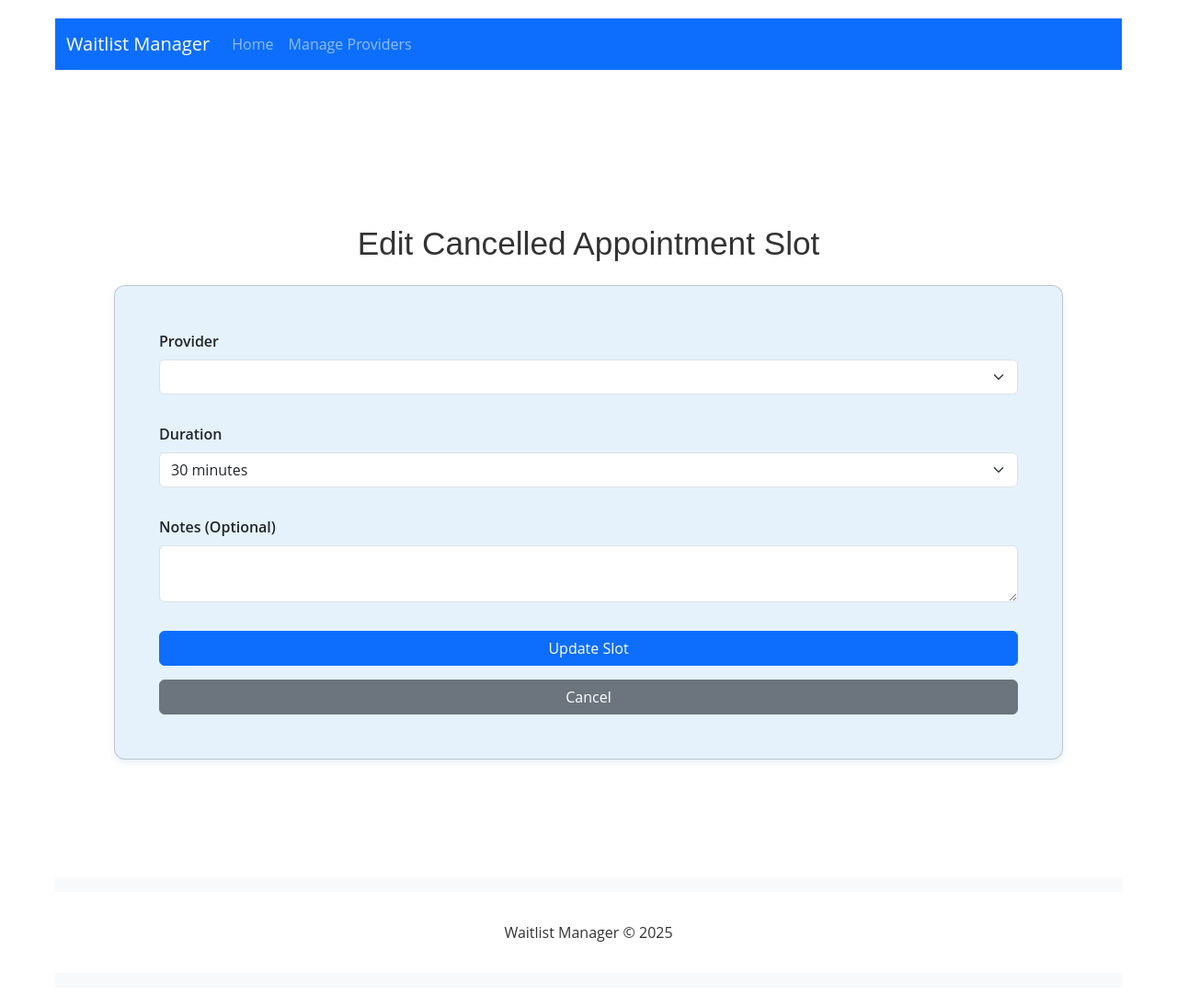
After one commit to s-pecksen/w.ai.tlist, a Flask app: template templates/edit_cancelled_slot.html in a window 1280 px wide. The commit adds this page. Shown: the whole page at 92% size. Run offline with Flask 3, Linux system fonts and the light colour scheme; the template is opened without the code that fills it, so the values that code supplies are empty.

Commit message:
Added Edit/Remove functionality to cancelled slot

```diff
--- a/app.py
+++ b/app.py
@@ -812,6 +812,91 @@ def find_eligible_patients(cancelled_appointment):
     eligible_patients.sort(key=sort_key)
     return eligible_patients
 
+@app.route('/remove_cancelled_slot/<appointment_id>', methods=['POST'])
+def remove_cancelled_slot(appointment_id):
+    """Removes a specific cancelled appointment slot."""
+    global cancelled_appointments # Declare we intend to modify the global list
+
+    initial_length = len(cancelled_appointments)
+    # Filter out the appointment with the matching ID
+    cancelled_appointments = [appt for appt in cancelled_appointments if appt.get('id') != appointment_id]
+
+    if len(cancelled_appointments) < initial_length:
+        flash('Cancelled appointment slot removed successfully.', 'success')
+        logging.debug(f"Removed cancelled slot ID: {appointment_id}")
+    else:
+        flash('Cancelled appointment slot not found.', 'warning')
+        logging.warning(f"Attempted to remove non-existent cancelled slot ID: {appointment_id}")
+
+    return redirect(url_for('list_cancelled_appointments'))
+
+@app.route('/edit_cancelled_slot/<appointment_id>', methods=['GET'])
+def edit_cancelled_slot(appointment_id):
+    """Shows the form to edit a cancelled appointment slot."""
+    appointment_to_edit = None
+    for appt in cancelled_appointments:
+        if appt.get('id') == appointment_id:
+            appointment_to_edit = appt
+            break
+
+    if not appointment_to_edit:
+        flash('Cancelled appointment slot not found.', 'danger')
+        return redirect(url_for('list_cancelled_appointments'))
+
+    # Prevent editing if already matched
+    if appointment_to_edit.get('matched_patient'):
+        flash('Cannot edit a slot that is already matched.', 'warning')
+        return redirect(url_for('list_cancelled_appointments'))
+
+    providers = provider_manager.get_provider_list()
+    return render_template('edit_cancelled_slot.html',
+                           appointment=appointment_to_edit,
+                           providers=providers)
+
+@app.route('/update_cancelled_slot/<appointment_id>', methods=['POST'])
+def update_cancelled_slot(appointment_id):
+    """Updates the details of a cancelled appointment slot."""
+    global cancelled_appointments
+
+    appointment_to_update = None
+    for i, appt in enumerate(cancelled_appointments):
+        if appt.get('id') == appointment_id:
+            # Prevent editing if already matched (double check)
+            if appt.get('matched_patient'):
+                 flash('Cannot edit a slot that is already matched.', 'warning')
+                 return redirect(url_for('list_cancelled_appointments'))
+            appointment_to_update = appt
+            appointment_index = i
+            break
+
+    if not appointment_to_update:
+        flash('Cancelled appointment slot not found.', 'danger')
+        return redirect(url_for('list_cancelled_appointments'))
+
+    # Get updated data from form
+    provider = request.form.get('provider')
+    duration = request.form.get('duration')
+    notes = request.form.get('notes', '')
+
+    # Basic validation
+    if not provider or not duration:
+        flash('Provider and Duration are required.', 'danger')
+        # Redirect back to edit page, passing original appointment data again
+        providers = provider_manager.get_provider_list()
+        return render_template('edit_cancelled_slot.html',
+                               appointment=appointment_to_update,
+                               providers=providers)
+
+    # Update the dictionary in the list
+    cancelled_appointments[appointment_index]['provider'] = provider
+    cancelled_appointments[appointment_index]['duration'] = duration
+    cancelled_appointments[appointment_index]['notes'] = notes
+
+    flash('Cancelled appointment slot updated successfully.', 'success')
+    logging.debug(f"Updated cancelled slot ID: {appointment_id}")
+
+    return redirect(url_for('list_cancelled_appointments'))
+
 if __name__ == '__main__':
     # Ensure provider.csv exists (even if empty)
     if not os.path.exists('provider.csv'):
--- /dev/null
+++ b/templates/edit_cancelled_slot.html
@@ -0,0 +1,45 @@
+{% extends "base.html" %}
+
+{% block title %}Edit Cancelled Slot{% endblock %}
+
+{% block content %}
+<div class="container">
+    <h1 class="mb-4">Edit Cancelled Appointment Slot</h1>
+
+    <div class="card">
+        <div class="card-body">
+            <form action="{{ url_for('update_cancelled_slot', appointment_id=appointment.id) }}" method="post">
+                <div class="mb-3">
+                    <label for="provider" class="form-label">Provider</label>
+                    <select class="form-select" id="provider" name="provider" required>
+                        <option value="" disabled>Select Provider</option>
+                        {% for p in providers %}
+                            {# Check if current provider matches the appointment's provider #}
+                            <option value="{{ p.name }}" {% if p.name == appointment.provider %}selected{% endif %}>{{ p.name }}</option>
+                        {% endfor %}
+                    </select>
+                </div>
+
+                <div class="mb-3">
+                    <label for="duration" class="form-label">Duration</label>
+                    <select class="form-select" id="duration" name="duration" required>
+                        {# Populate options and select the current duration #}
+                        <option value="30" {% if appointment.duration == '30' %}selected{% endif %}>30 minutes</option>
+                        <option value="60" {% if appointment.duration == '60' %}selected{% endif %}>1 hour</option>
+                        <option value="70" {% if appointment.duration == '70' %}selected{% endif %}>70 minutes</option>
+                        <option value="120" {% if appointment.duration == '120' %}selected{% endif %}>2 hours</option>
+                    </select>
+                </div>
+
+                <div class="mb-3">
+                    <label for="notes" class="form-label">Notes (Optional)</label>
+                    <textarea class="form-control" id="notes" name="notes" rows="2">{{ appointment.notes or '' }}</textarea> {# Pre-fill notes #}
+                </div>
+
+                <button type="submit" class="btn btn-primary">Update Slot</button>
+                <a href="{{ url_for('list_cancelled_appointments') }}" class="btn btn-secondary">Cancel</a>
+            </form>
+        </div>
+    </div>
+</div>
+{% endblock %}
```
Also changed, not shown: templates/cancelled_appointments.html (+20 -5 lines).
